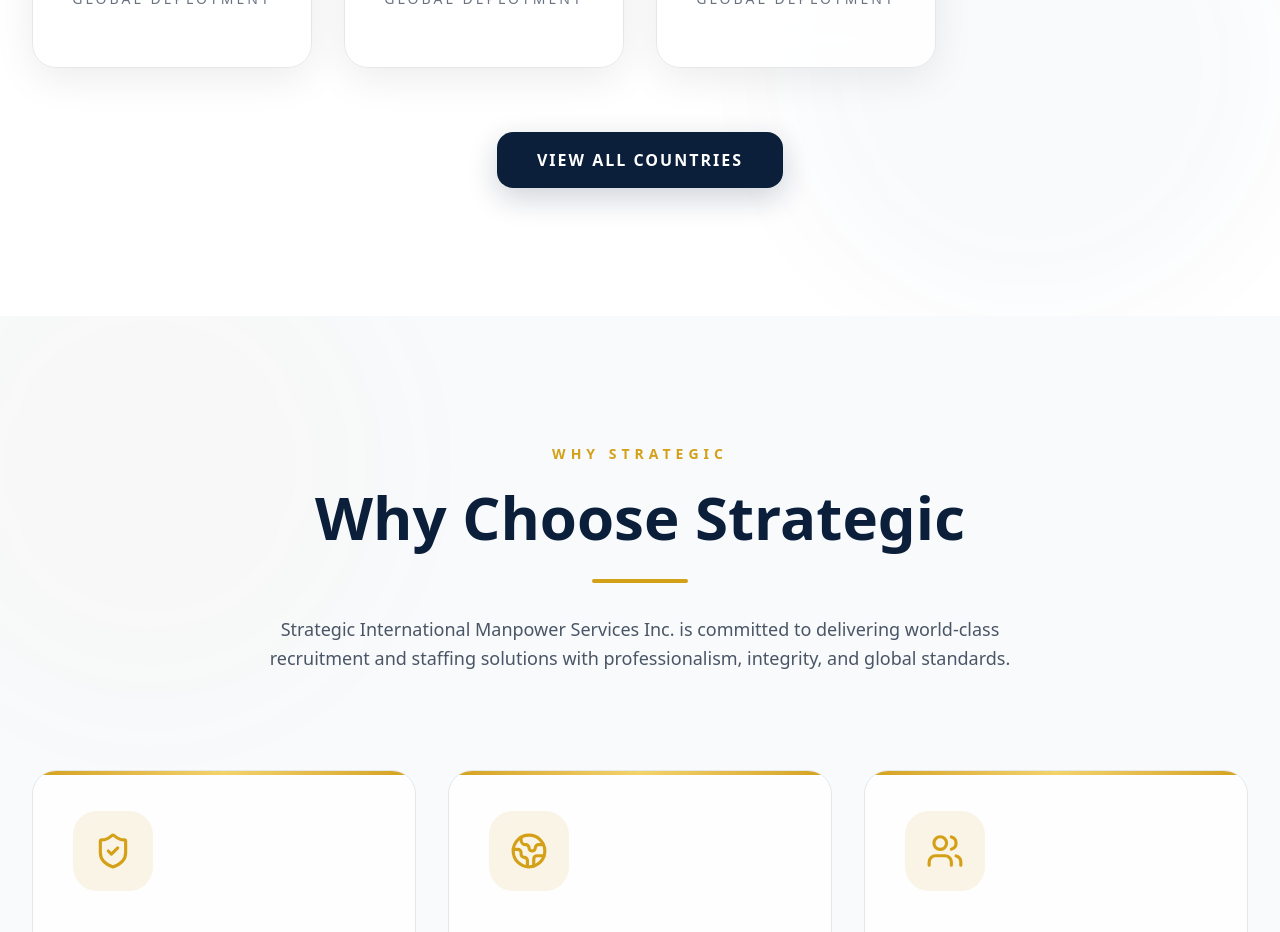
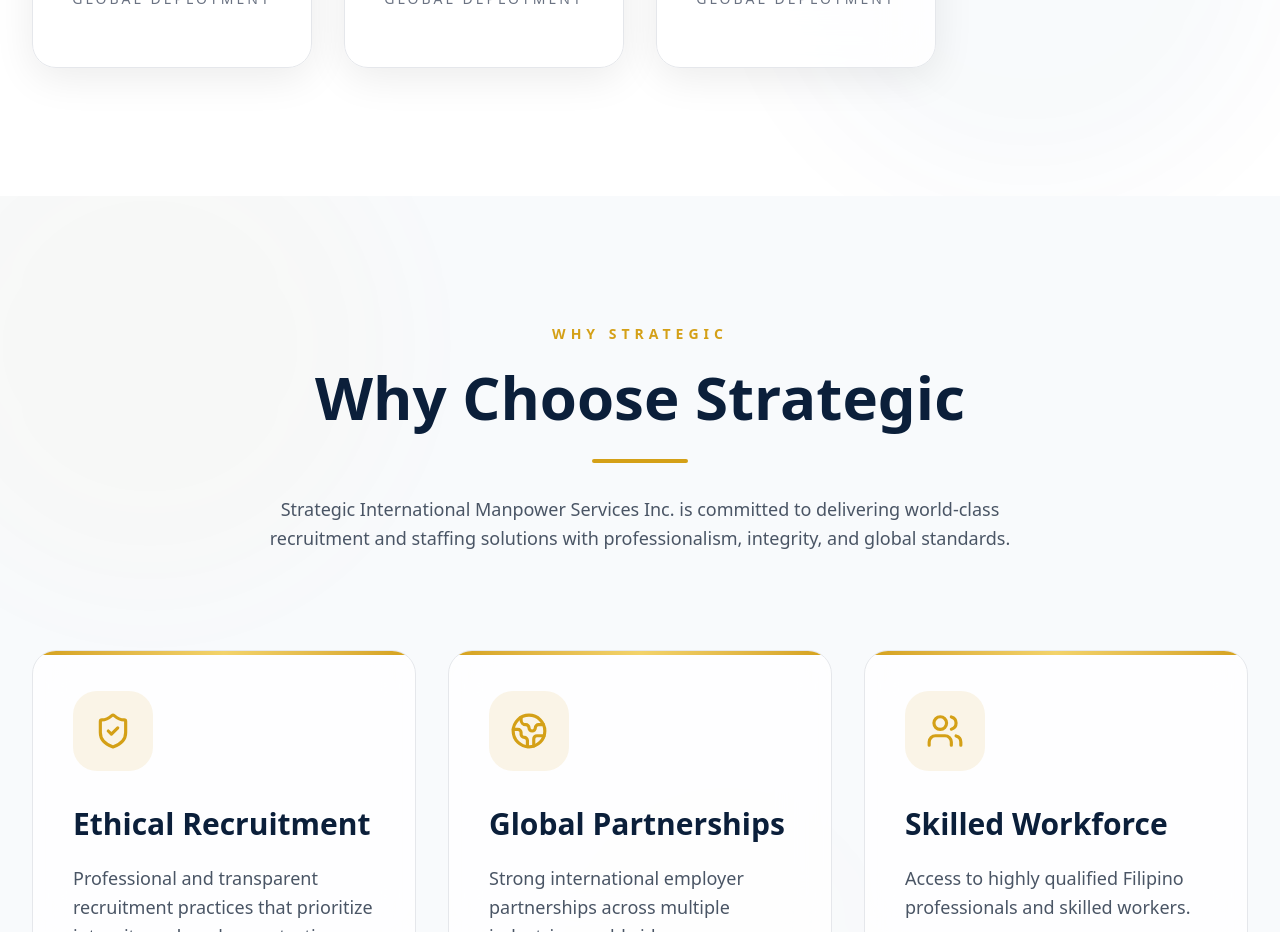
Before and after one commit to applystrategic-lab/strategic-website, a Next.js app: page / in a window 1280 px wide. Shown: the part 9560-10492 px from the top of the page. Built offline with nearby package versions, Linux system fonts and the light colour scheme; a web font is replaced by a local one.

Commit message:
removed all countries button in countries section

```diff
--- a/app/components/Countries.tsx
+++ b/app/components/Countries.tsx
@@ -237,32 +237,6 @@
             ))}
 
           </div>
-
-          {/* BUTTON */}
-          <div className="flex justify-center mt-16">
-
-            <button
-              className="
-                bg-[#0B1F3A]
-                hover:bg-[#1E4E8C]
-                text-white
-                px-10
-                py-4
-                rounded-2xl
-                font-semibold
-                uppercase
-                tracking-[2px]
-                transition-all
-                duration-300
-                hover:scale-105
-                shadow-[0_10px_30px_rgba(11,31,58,0.2)]
-              "
-            >
-              View All Countries
-            </button>
-
-          </div>
-
         </div>
       </section>
     </FadeUp>
```
